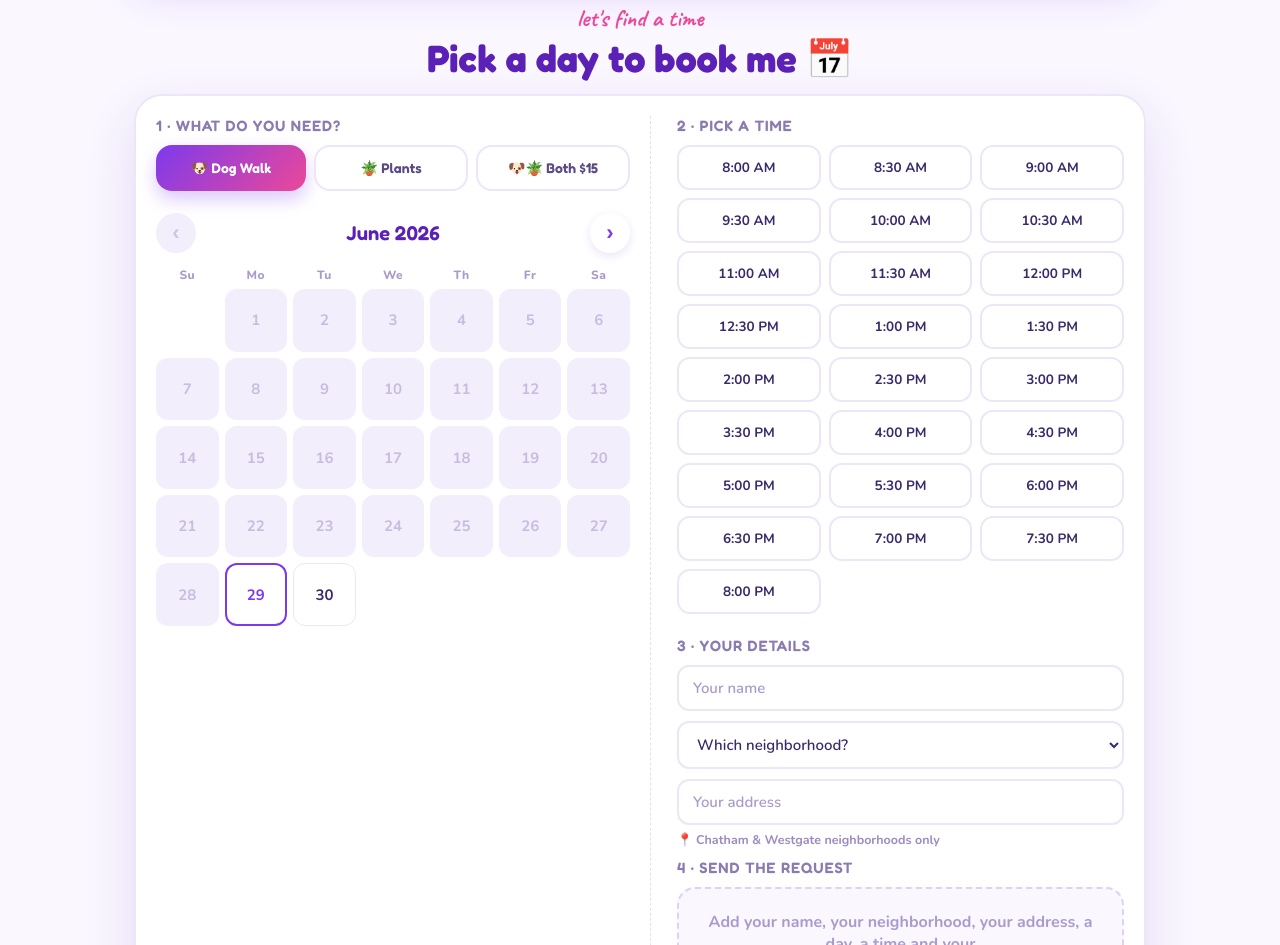
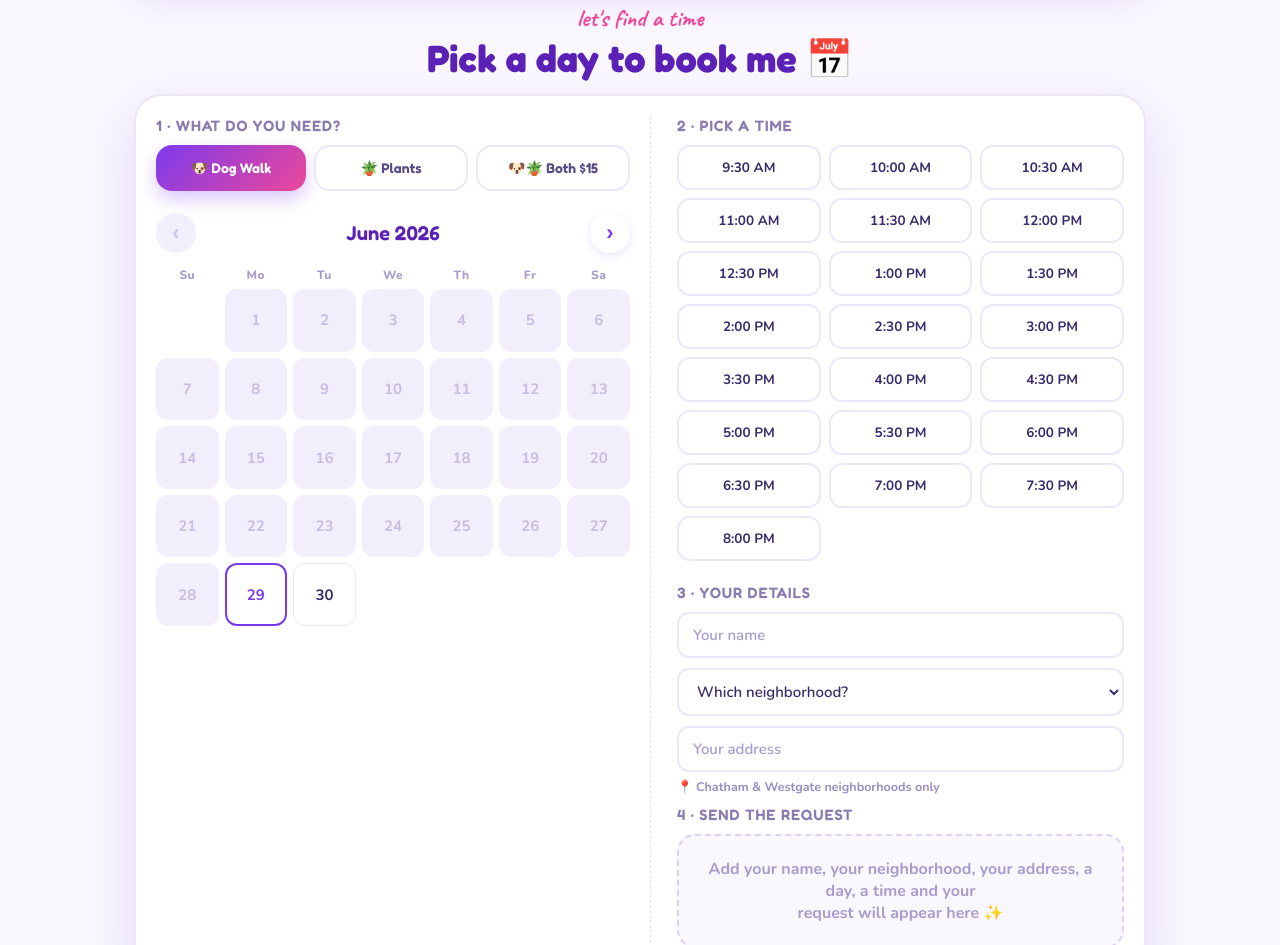
Before and after one commit to gozdemir-afk/Tietam-Site, a website: page index.html in a window 1280 px wide. Shown: the part 949-1894 px from the top of the page. Drawn offline with nearby package versions, Linux system fonts and the light colour scheme.

Commit message:
Time slots now start at 9:30 AM

```diff
--- a/index.html
+++ b/index.html
@@ -245,7 +245,7 @@
 
 <script>
 (function(){
-  var SLOTS = (function(){ var o=[]; for(var t=480;t<=1200;t+=30){ var h=Math.floor(t/60),m=t%60,ap=h<12?'AM':'PM',h12=((h+11)%12)+1; o.push(h12+':'+(m<10?'0'+m:m)+' '+ap); } return o; })();
+  var SLOTS = (function(){ var o=[]; for(var t=570;t<=1200;t+=30){ var h=Math.floor(t/60),m=t%60,ap=h<12?'AM':'PM',h12=((h+11)%12)+1; o.push(h12+':'+(m<10?'0'+m:m)+' '+ap); } return o; })();
   var today = new Date();
   var TY = today.getFullYear(), TM = today.getMonth(), TD = today.getDate();
 
```
Also changed, not shown: schedule.html (+1 -1 lines).
